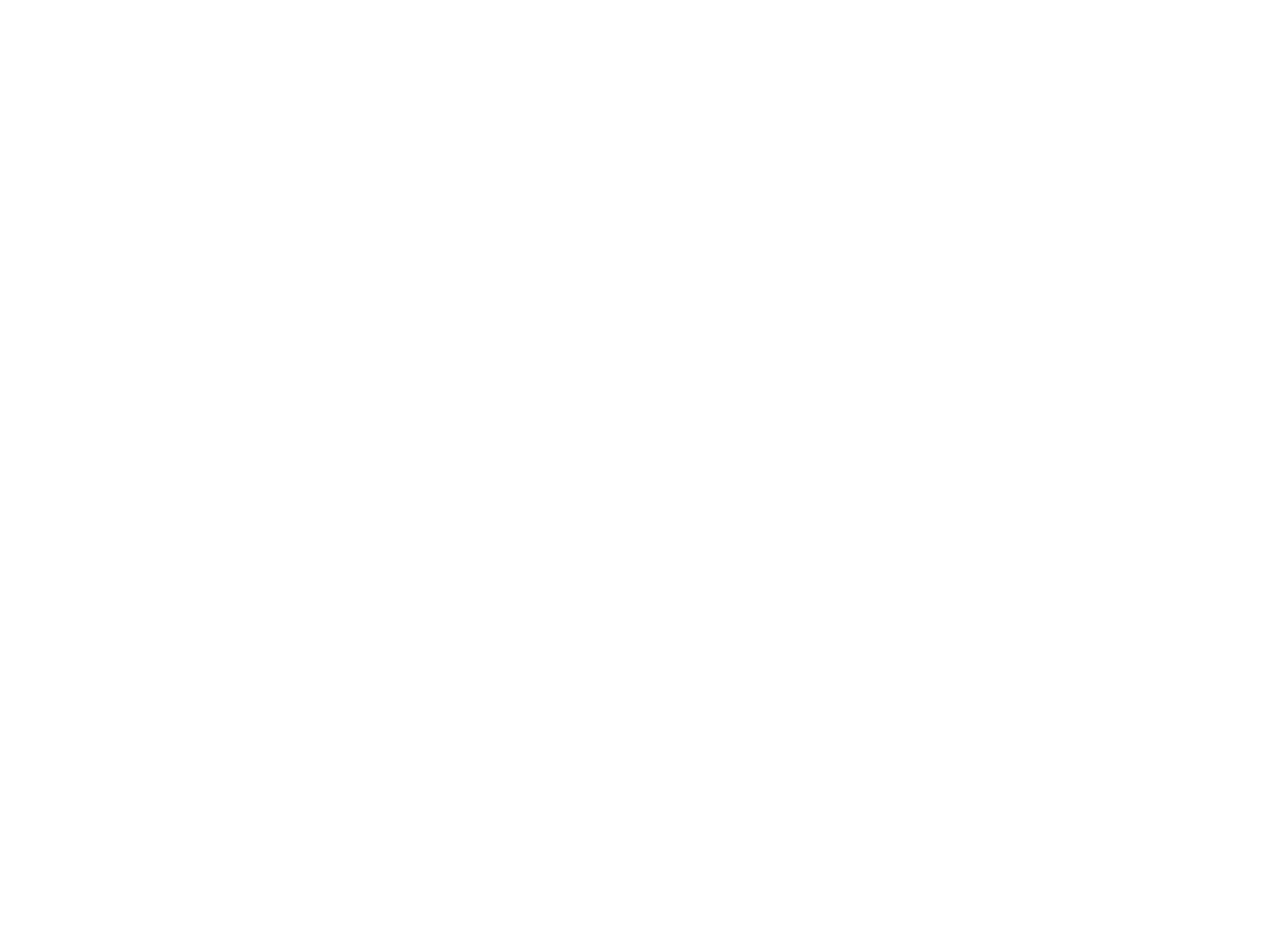
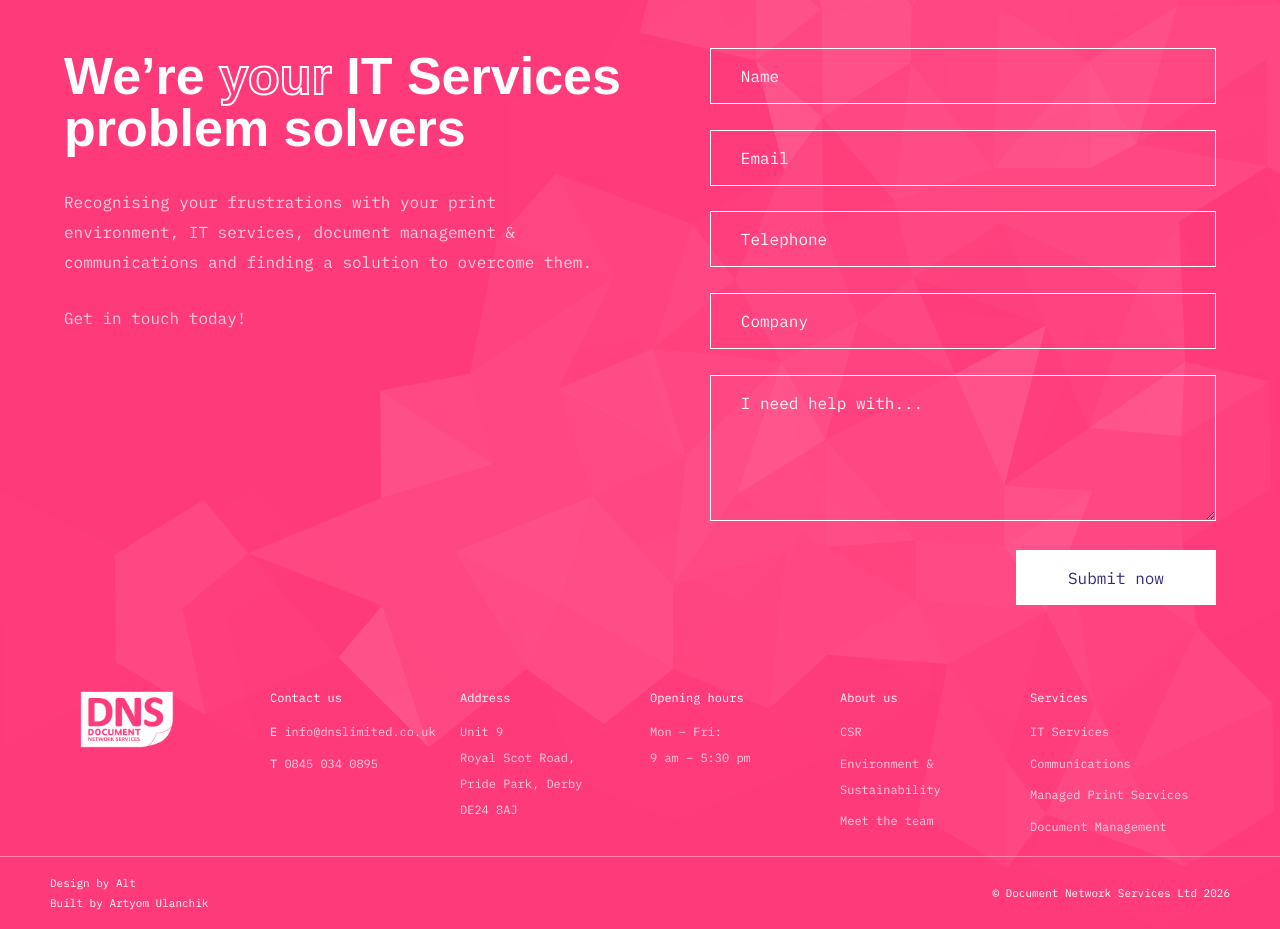
Before and after one commit to aulanchik/dns-website, a Next.js app: page / in a window 1280 px wide. Shown: the part 5240-6169 px from the top of the page. Before the commit the page ends 5182 px from the top, so only its background shows below. Built offline with nearby package versions, Linux system fonts and the light colour scheme; a web font is replaced by a local one.

Commit message:
Added Contacts

```diff
--- a/src/app/page.tsx
+++ b/src/app/page.tsx
@@ -6,6 +6,7 @@
 import Slider from '@/components/Slider/Slider'
 import FAQ from '@/components/FAQ/FAQ'
 import Features from '@/components/Features/Features'
+import Contacts from '@/components/Contacts/Contacts'
 
 export default function Home() {
   return (
@@ -19,6 +20,7 @@
         <Slider />
         <FAQ />
         <Features />
+        <Contacts />
       </main>
     </>
   )
--- /dev/null
+++ b/src/components/Contacts/Contacts.tsx
@@ -0,0 +1,263 @@
+'use client'
+import React, { useEffect, useRef, useState } from 'react'
+import Image from 'next/image'
+import Wrapper from '@/components/Wrapper/Wrapper'
+
+const INPUT =
+  'font-plex w-full appearance-none rounded-none border border-white bg-transparent px-5 py-3 md:px-[30px] text-base leading-[30px] text-white outline-none placeholder:text-white placeholder:opacity-95 focus:border-white focus:shadow-[0_0_0_3px_rgba(255,255,255,0.2)]'
+const LINK =
+  'border-b border-transparent text-white/75 no-underline hover:border-white'
+
+function Contacts() {
+  const [isSubmitted, setIsSubmitted] = useState(false)
+  const resetTimer = useRef<ReturnType<typeof setTimeout> | undefined>(
+    undefined
+  )
+
+  useEffect(() => () => clearTimeout(resetTimer.current), [])
+
+  const handleSubmit = (e: React.FormEvent<HTMLFormElement>) => {
+    e.preventDefault()
+
+    e.currentTarget.reset()
+    setIsSubmitted(true)
+
+    clearTimeout(resetTimer.current)
+    resetTimer.current = setTimeout(() => setIsSubmitted(false), 3000)
+  }
+
+  return (
+    <section
+      id="contact"
+      className="bg-hot-pink relative isolate overflow-hidden pt-[100px] text-white"
+    >
+      <div
+        className="pointer-events-none absolute inset-0 z-0 bg-hot-pink bg-[url(/images/backgrounds/bg-geometry.svg)] bg-cover bg-[position:right_bottom] bg-no-repeat"
+        aria-hidden
+      />
+      <Wrapper>
+        <div className="relative grid grid-cols-1 items-start gap-[clamp(1.5rem,3vw,3rem)] min-[961px]:grid-cols-[1.2fr_1fr]">
+          <div className="pt-2">
+            <h2 className="font-gilroy mb-4 text-[clamp(2rem,4.2vw,3.25rem)] leading-none font-bold">
+              We’re{' '}
+              <span className="text-transparent [-webkit-text-stroke:2px_#fff]">
+                your
+              </span>{' '}
+              IT Services
+              <br />
+              problem solvers
+            </h2>
+            <p className="font-plex mb-3 max-w-[56ch] py-[17px] text-base leading-[30px] font-normal text-white/75">
+              Recognising your frustrations with your print environment, IT
+              services, document management & communications and finding a
+              solution to overcome them.
+            </p>
+            <p className="font-plex mb-6 font-normal text-white/75">
+              Get in touch today!
+            </p>
+          </div>
+
+          <form className="grid gap-[0.85rem]" onSubmit={handleSubmit}>
+            <label className="block py-1.5">
+              <input
+                className={INPUT}
+                type="text"
+                name="name"
+                placeholder="Name"
+                aria-label="Name"
+                autoComplete="name"
+                required
+              />
+            </label>
+
+            <label className="block py-1.5">
+              <input
+                className={INPUT}
+                type="email"
+                name="email"
+                placeholder="Email"
+                aria-label="Email"
+                autoComplete="email"
+                required
+              />
+            </label>
+
+            <label className="block py-1.5">
+              <input
+                className={INPUT}
+                type="tel"
+                name="telephone"
+                placeholder="Telephone"
+                aria-label="Telephone"
+                autoComplete="tel"
+              />
+            </label>
+
+            <label className="block py-1.5">
+              <input
+                className={INPUT}
+                type="text"
+                name="company"
+                placeholder="Company"
+                aria-label="Company"
+                autoComplete="organization"
+              />
+            </label>
+
+            <label className="block py-1.5">
+              <textarea
+                className={`${INPUT} min-h-[120px] resize-y`}
+                name="message"
+                placeholder="I need help with..."
+                aria-label="I need help with..."
+                rows={4}
+              />
+            </label>
+
+            <div className="mt-1 flex flex-wrap items-center justify-end gap-5">
+              <p
+                className="font-plex m-0 text-sm leading-[1.4] text-white"
+                role="status"
+              >
+                {isSubmitted && 'Thank you! We will get back to you soon.'}
+              </p>
+              <button
+                className="font-plex text-midnight h-[55px] w-[200px] cursor-pointer border-none bg-white text-base font-normal transition-[transform,opacity] duration-200 hover:opacity-95 active:translate-y-px disabled:cursor-default disabled:opacity-70"
+                type="submit"
+                disabled={isSubmitted}
+              >
+                {isSubmitted ? 'Submitted!' : 'Submit now'}
+              </button>
+            </div>
+          </form>
+        </div>
+
+        <footer className="relative mt-[clamp(2.5rem,6vw,4rem)] grid grid-cols-2 gap-5 p-4 min-[641px]:grid-cols-3 min-[1101px]:grid-cols-6">
+          <div className="min-w-0 break-words">
+            <Image
+              className="mt-1.5 h-[57px] w-[94px] [image-rendering:crisp-edges]"
+              src="/images/dns-logo.png"
+              alt="DNS logo"
+              width={94}
+              height={57}
+            />
+          </div>
+
+          <div className="min-w-0 break-words">
+            <h3 className="mb-2 font-plex text-xs leading-[26px] font-normal no-underline">
+              Contact us
+            </h3>
+            <ul className="m-0 grid grid-cols-1 list-none gap-[0.35rem] p-0 font-plex text-xs leading-[26px] font-normal">
+              <li>
+                E{' '}
+                <a className={LINK} href="mailto:info@dnslimited.co.uk">
+                  info@
+                  <wbr />
+                  dnslimited.co.uk
+                </a>
+              </li>
+              <li>
+                T{' '}
+                <a className={LINK} href="tel:+448450340895">
+                  0845 034 0895
+                </a>
+              </li>
+            </ul>
+          </div>
+
+          <div className="min-w-0 break-words">
+            <h3 className="mb-2 font-plex text-xs leading-[26px] font-normal no-underline">
+              Address
+            </h3>
+            <address className="font-plex m-0 text-xs leading-[26px] font-normal text-white/75 not-italic">
+              Unit 9<br />
+              Royal Scot Road,
+              <br /> Pride Park, Derby
+              <br /> DE24 8AJ
+            </address>
+          </div>
+
+          <div className="min-w-0 break-words">
+            <h3 className="mb-2 font-plex text-xs leading-[26px] font-normal no-underline">
+              Opening hours
+            </h3>
+            <p className="font-plex m-0 text-xs leading-[26px] font-normal text-white/75">
+              Mon – Fri:
+              <br />9 am – 5:30 pm
+            </p>
+          </div>
+
+          <div className="min-w-0 break-words">
+            <h3 className="mb-2 font-plex text-xs leading-[26px] font-normal no-underline">
+              About us
+            </h3>
+            <ul className="m-0 grid grid-cols-1 list-none gap-[0.35rem] p-0 font-plex text-xs leading-[26px] font-normal">
+              <li>
+                <a className={LINK} href="#">
+                  CSR
+                </a>
+              </li>
+              <li>
+                <a className={LINK} href="#">
+                  Environment & Sustainability
+                </a>
+              </li>
+              <li>
+                <a className={LINK} href="#">
+                  Meet the team
+                </a>
+              </li>
+            </ul>
+          </div>
+
+          <div className="min-w-0 break-words">
+            <h3 className="mb-2 font-plex text-xs leading-[26px] font-normal no-underline">
+              Services
+            </h3>
+            <ul className="m-0 grid grid-cols-1 list-none gap-[0.35rem] p-0 font-plex text-xs leading-[26px] font-normal">
+              <li>
+                <a className={LINK} href="#">
+                  IT Services
+                </a>
+              </li>
+              <li>
+                <a className={LINK} href="#">
+                  Communications
+                </a>
+              </li>
+              <li>
+                <a className={LINK} href="#">
+                  Managed Print Services
+                </a>
+              </li>
+              <li>
+                <a className={LINK} href="#">
+                  Document Management
+                </a>
+              </li>
+            </ul>
+          </div>
+        </footer>
+      </Wrapper>
+
+      <div className="relative border-t border-white/35 px-5 py-4 text-white/75">
+        <div className="mx-auto flex w-full max-w-[1440px] items-center justify-between gap-x-4 lg:px-[30px]">
+          <div className="flex shrink-0 flex-col">
+            <span className="font-plex text-[11px] leading-[20px] font-normal text-white">
+              Design by Alt
+            </span>
+            <span className="font-plex text-[11px] leading-[20px] font-normal text-white">
+              Built by Artyom Ulanchik
+            </span>
+          </div>
+
+          <span className="font-plex min-w-0 text-right text-[11px] leading-[20px] font-normal text-white">
+            © Document Network Services Ltd {new Date().getFullYear()}
+          </span>
+        </div>
+      </div>
+    </section>
+  )
+}
+
+export default Contacts
```
